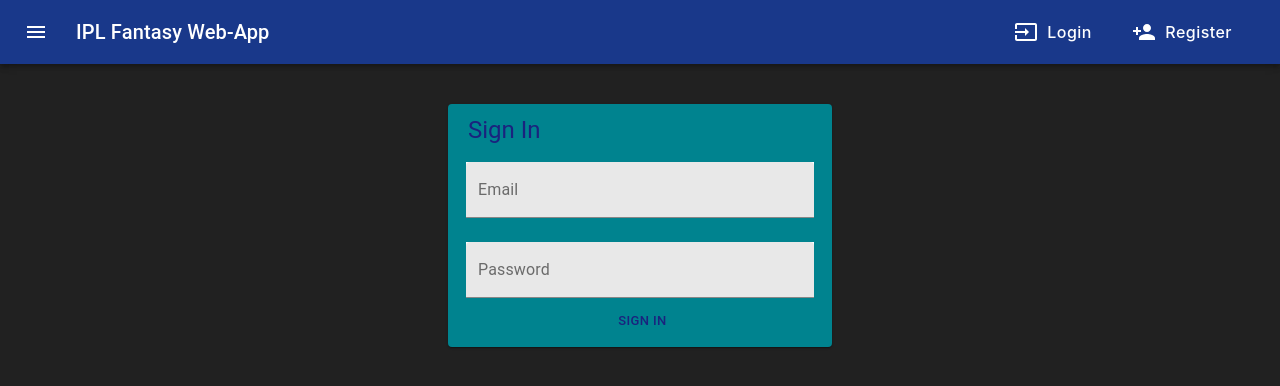
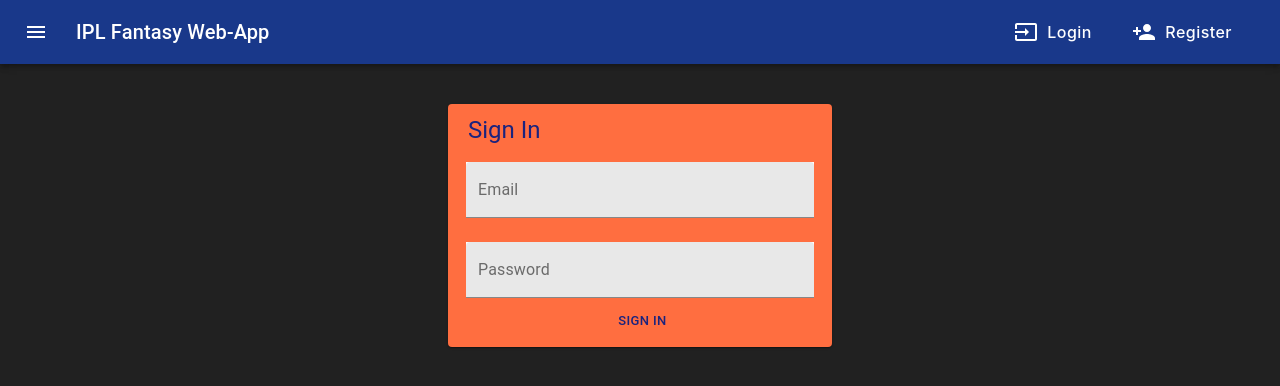
Before and after one commit to rkej/IPLFantasy, a React (Create React App) app in the folder frontend/: page /signin in a window 1280 px wide. Shown: the top 386 px of the page. Built offline with nearby package versions, Linux system fonts and the light colour scheme.

Commit message:
UI Update- Changed card background color

```diff
--- a/frontend/src/SignIn.js
+++ b/frontend/src/SignIn.js
@@ -55,7 +55,7 @@
     render() {
         const { classes } = this.props;
         return<div> <ThemeProvider theme={theme}>
-            <App/> <br></br><br></br> <Card className={classes.card} style={{width:'30%', verticalAlign: 'center', margin: 'auto', padding: 10, display:'block', backgroundColor: '#00838F', horizontalAlign: 'center'}}>
+            <App/> <br></br><br></br> <Card className={classes.card} style={{width:'30%', verticalAlign: 'center', margin: 'auto', padding: 10, display:'block', backgroundColor: '#ff6e40', horizontalAlign: 'center'}}>
                     <Typography variant="h5" component="h2" style={{color: "#1a237e", paddingLeft: 10}}>Sign In</Typography>
 
                     <form className={classes.container}>
```
